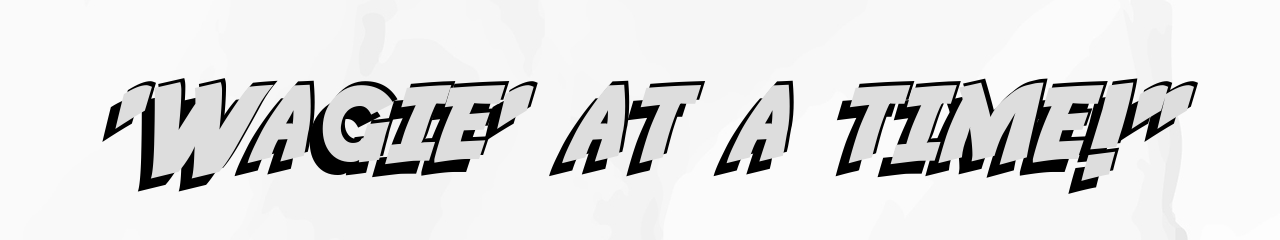
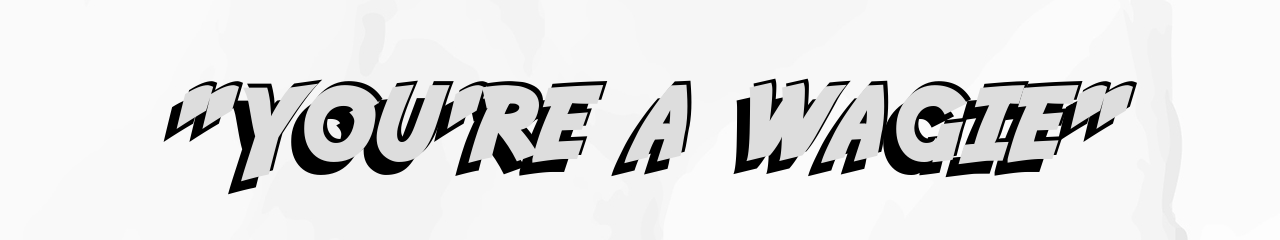
Before and after one commit to rafsan3503/wagie, a plain HTML site: page index.html in a window 1280 px wide. Shown: the part 225-465 px from the top of the page. Drawn offline with nearby package versions, Linux system fonts and the light colour scheme; a web font is replaced by a local one.

Commit message:
title updated

```diff
--- a/index.html
+++ b/index.html
@@ -27,7 +27,7 @@
           <video id="w-node-_0dccb99f-3846-6df9-34e3-d45f903b32ae-75b0cab9" autoplay loop controls class="image-5"
             src="./assets/202311041902.mp4"></video>
 
-          <h2 id="program-title" class="part-title">'Wagie' at a time!"</h2>
+          <h2 id="program-title" class="part-title">"You're a wagie"</h2>
           <h4 id="program-title2" class="part-title2">Crypto Winners, Life Champions!</h4>
 
           <div class="div-block">
```
